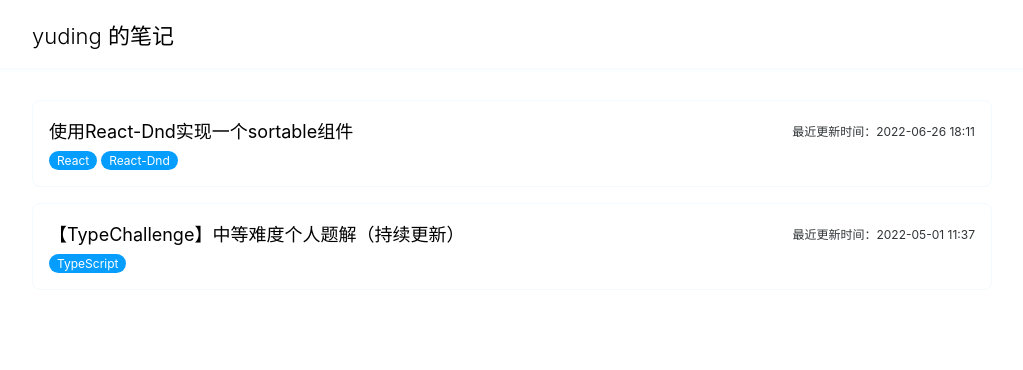
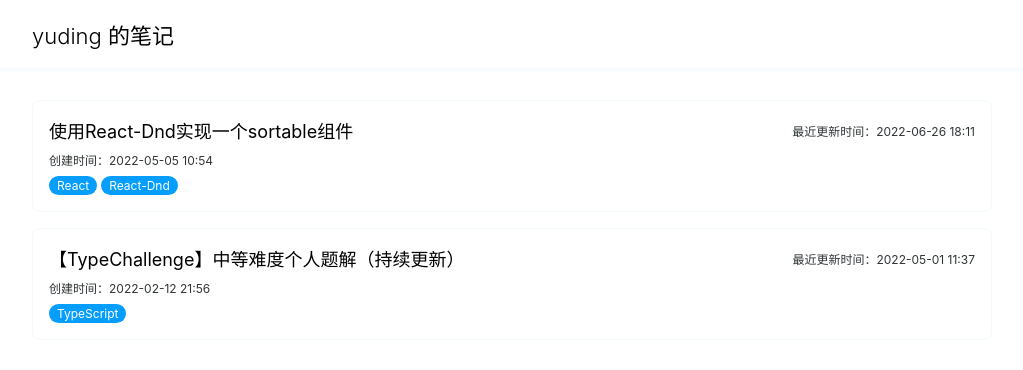
Before and after one commit to yuding2019/ynooote, a Next.js app: page / in a window 1280 px wide. Shown: the top 370 px of the page, without its empty margins (128-1151 px from the left). Built offline with nearby package versions, Linux system fonts and the light colour scheme.

Commit message:
添加创建时间显示

```diff
--- a/components/NoteList/index.module.scss
+++ b/components/NoteList/index.module.scss
@@ -35,9 +35,13 @@
   flex: 1;
 }
 
-.time {
+.time, .createTime {
   font-size: 12px;
   color: $n400;
+}
+
+.createTime {
+  margin-top: 8px;
 }
 
 .tagWrap {
--- a/components/NoteList/index.tsx
+++ b/components/NoteList/index.tsx
@@ -25,6 +25,9 @@ const NoteList: React.FC<NoteListProps> = (props) => {
           <span className={styles.title}>{title}</span>
           <span className={styles.time}>最近更新时间：{updateTime || createTime}</span>
         </header>
+        <div className={styles.createTime}>
+          创建时间：{createTime}
+        </div>
         <div className={styles.tagWrap}>
           {tags?.map((tag) => <span key={tag} className={styles.tag}>{tag}</span>)}
         </div>
```
